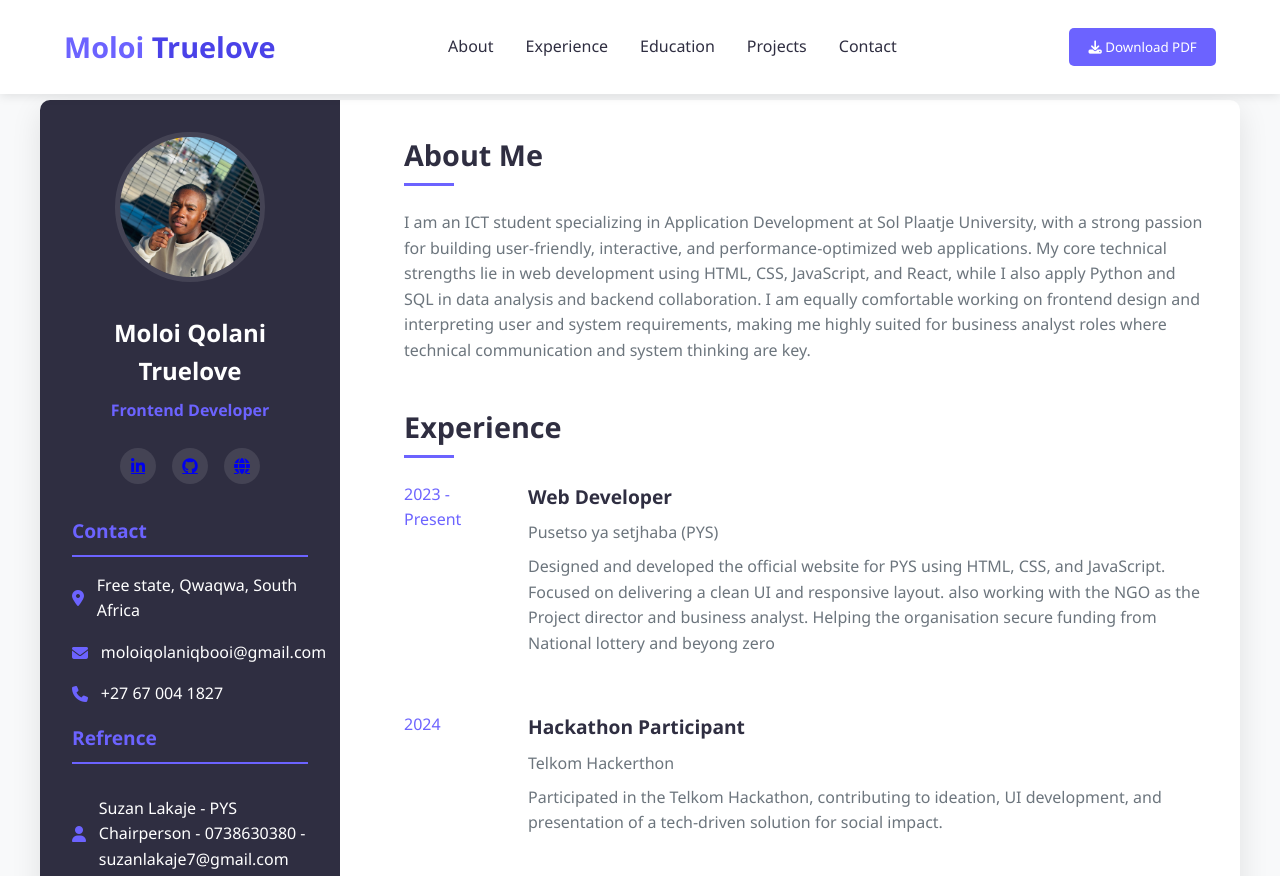
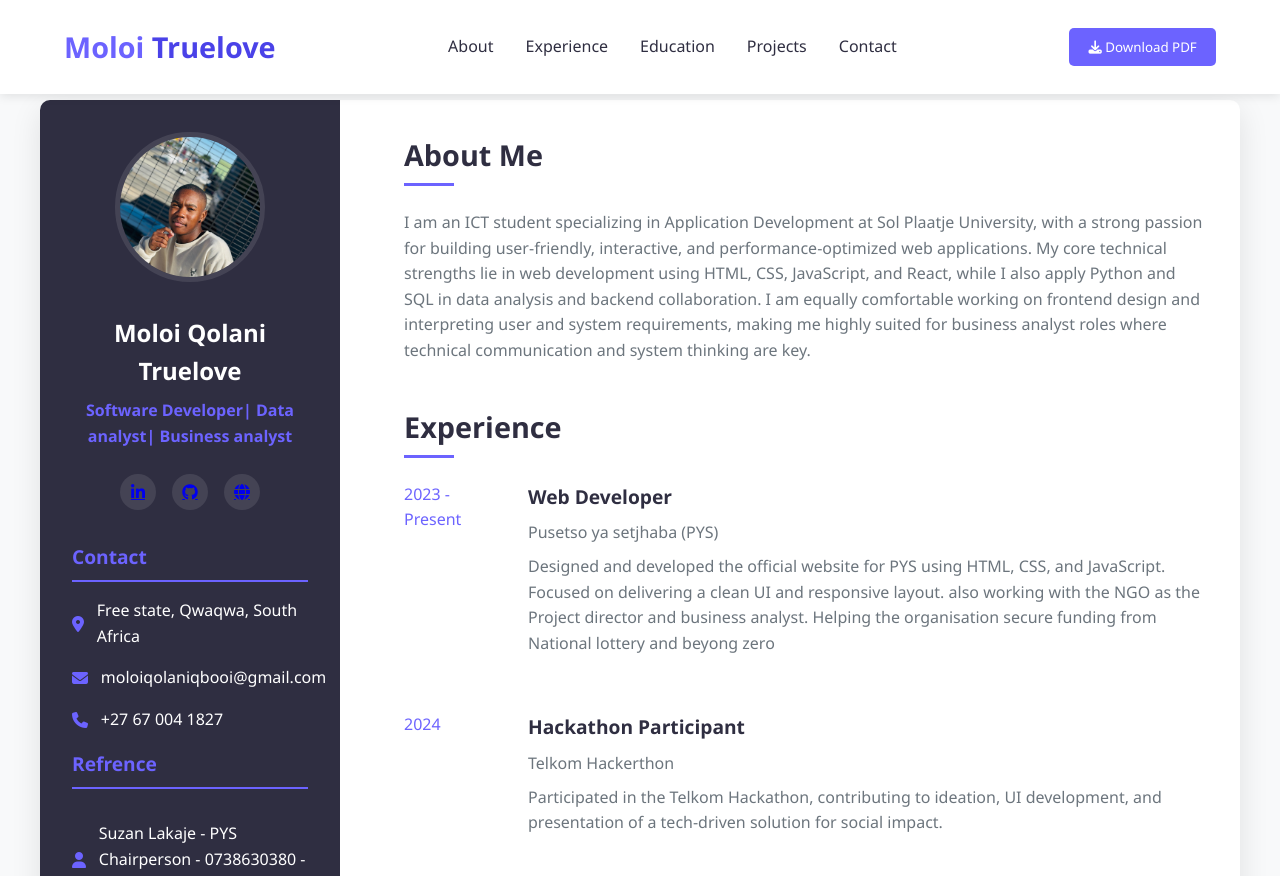
Before and after one commit to qolanimoloi/MyWebPortfolio, a plain HTML site: page index.html in a window 1280 px wide. Shown: the top 876 px of the page. Drawn offline with Linux system fonts and the light colour scheme.

Commit message:
Updated index.html content

```diff
--- a/index.html
+++ b/index.html
@@ -3,7 +3,7 @@
 <head>
   <meta charset="UTF-8">
   <meta name="viewport" content="width=device-width, initial-scale=1.0">
-  <title>Moloi Qolani Truelove | Frontend Developer</title>
+  <title>Moloi Qolani Truelove | Software Developer | Data analyst | Business analyst</title>
   <link rel="stylesheet" href="https://cdnjs.cloudflare.com/ajax/libs/font-awesome/6.4.0/css/all.min.css">
     <link rel="stylesheet" href="style.css"
 </head>
@@ -30,7 +30,8 @@
       <div class="profile-section">
         <img src="leo.jpg" alt="Moloi Qolani Truelove" class="profile-image">
         <h1>Moloi Qolani Truelove</h1>
-        <h2>Frontend Developer</h2>
+
+        <h2>Software Developer| Data analyst| Business analyst</h2>
         <div class="social-links">
           <a href="https://www.linkedin.com/in/qolani-moloi-a427792a2/" class="social-link"><i class="fab fa-linkedin-in"></i></a>
           <a href="https://github.com/qolanimoloi" class="social-link"><i class="fab fa-github"></i></a>
```
